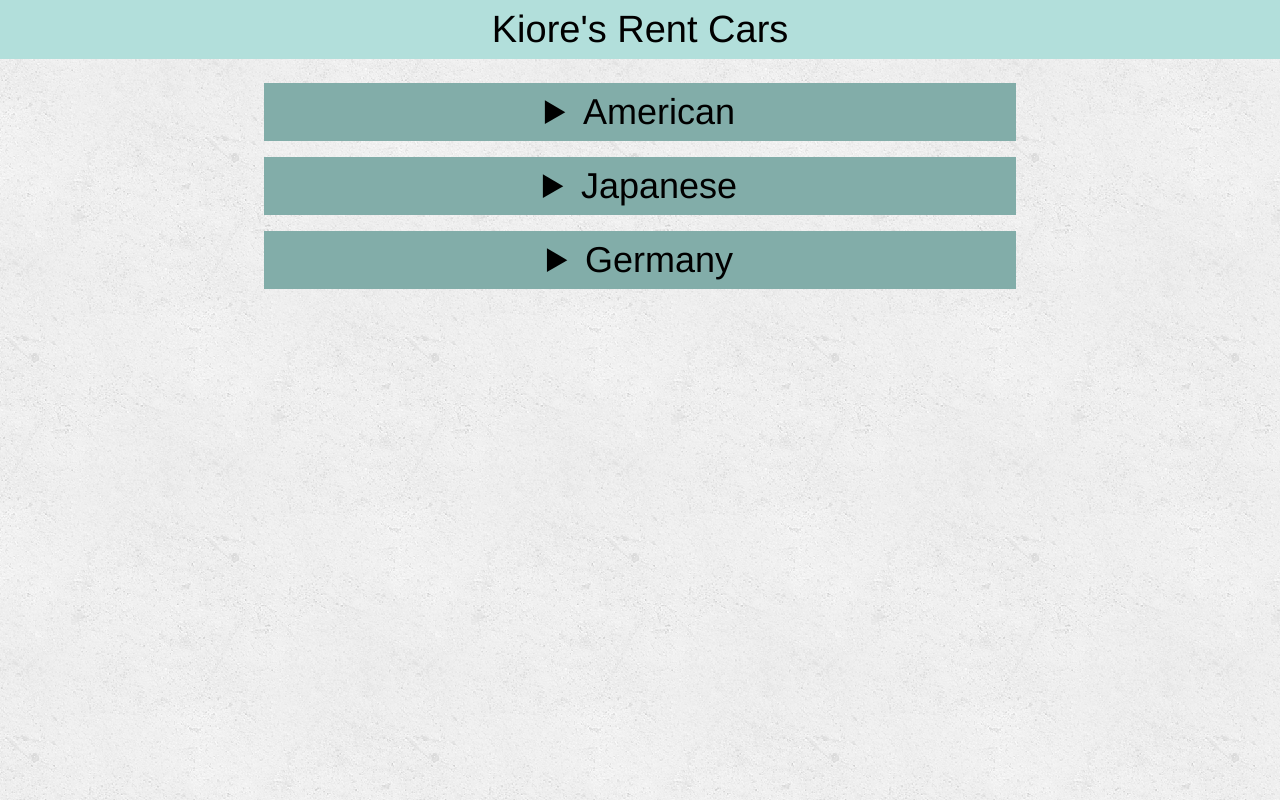
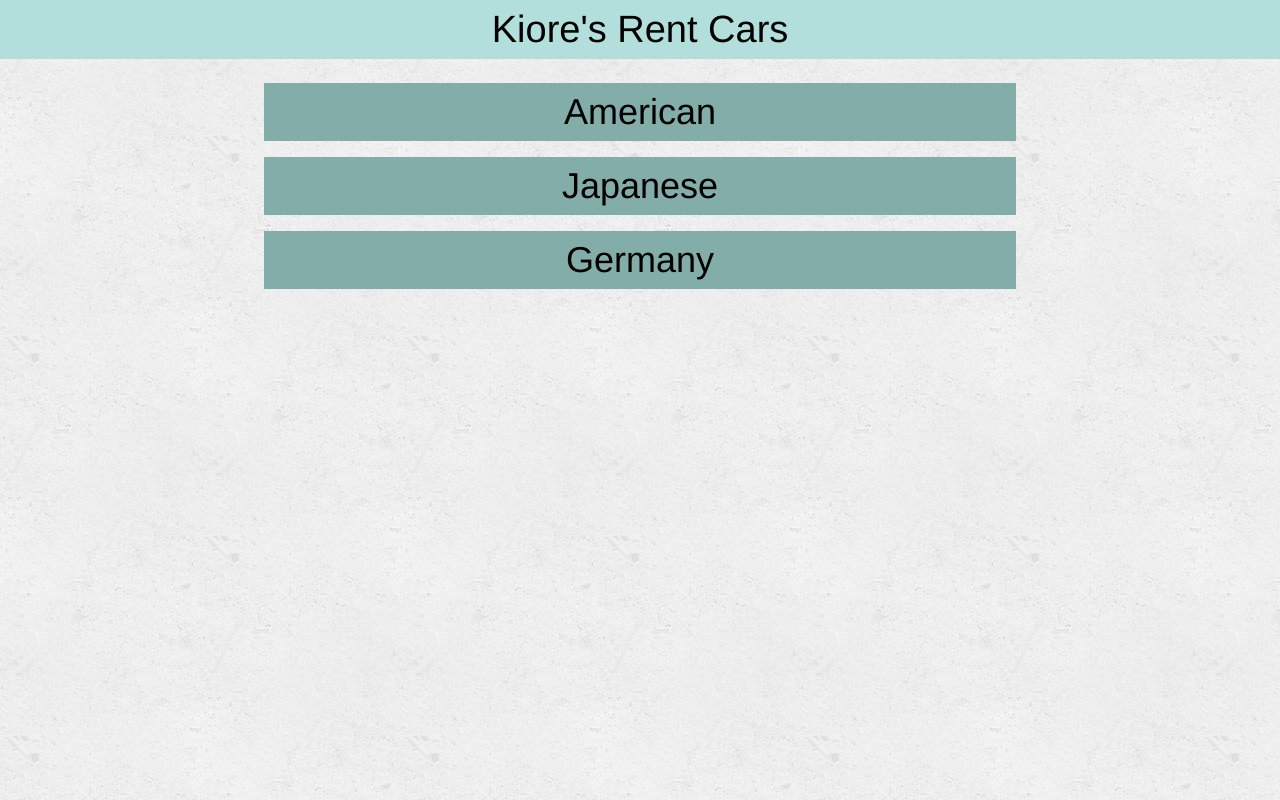
Before and after one commit to Kiore0613/week6, an Angular app in the folder homework1/: page / in a window 1280 px wide. Built offline with nearby package versions, Linux system fonts and the light colour scheme.

Commit message:
fix details open

```diff
--- a/homework1/src/app/modules/layout/accordion/accordion.component.html
+++ b/homework1/src/app/modules/layout/accordion/accordion.component.html
@@ -1,7 +1,7 @@
 <!--<div class="accordin" *ngFor="let vehicle of vehicles">-->
 <details [open]="isOpen">
   <summary>{{vehicles.categoryName}}</summary>
-  <div class="body" *ngFor="let item of vehicles.vehicleCollection">
+  <div *ngFor="let item of vehicles.vehicleCollection">
     <img [src]="item.logo" class="img-logo">
     <div class="item-container">
       <h2>Brand:</h2>
--- a/homework1/src/app/modules/layout/accordion/accordion.component.scss
+++ b/homework1/src/app/modules/layout/accordion/accordion.component.scss
@@ -8,16 +8,32 @@ details {
   background: $primary-dark;
   font-family: $font-family;
   font-size: $title-size;
+  text-decoration: none;
   cursor: pointer;
 }
+
+summary {
+  display: flex;
+  justify-content: center;
+}
+
+summary::-webkit-details-marker {
+  display: none;
+}
+
 @keyframes open {
   0% {opacity: 0; margin-left: -20px}
   100% {opacity: 1; margin-left: 0px}
 }
 
+details[open] {
+  background: $secondary;
+}
+
 details[open] summary ~ * {
+  background: $primary-light;
   animation: open .5s ease-in-out;
-  background: $primary-light;
+  cursor: default;
 }
 
 .img-logo {
--- a/homework1/src/app/modules/layout/accordion/accordion.component.ts
+++ b/homework1/src/app/modules/layout/accordion/accordion.component.ts
@@ -13,7 +13,6 @@ export class AccordionComponent implements OnInit {
   constructor() { }
 
   ngOnInit() {
-    console.log(this.vehicles);
   }
 
 }
--- a/homework1/src/app/modules/layout/layout/layout.component.html
+++ b/homework1/src/app/modules/layout/layout/layout.component.html
@@ -1,6 +1,6 @@
 <header>Kiore's Rent Cars</header>
 <div class="container">
-  <div *ngFor="let item of arrVehicleCollection" class="accordion">
-    <app-accordion [vehicles]="item"></app-accordion>
+  <div *ngFor="let vehicles of arrVehicleCollection" class="accordion">
+    <app-accordion [vehicles]="vehicles"></app-accordion>
   </div>
 </div>
--- a/homework1/src/assets/styles/_variables.scss
+++ b/homework1/src/assets/styles/_variables.scss
@@ -7,17 +7,13 @@ $screen-laptop-l: 1440px;
 $blue: #b2dfdb;
 $light-blue: #e5ffff;
 $dark-blue: #82ada9;
-$black: #0000;
-$teal: #4db6ac;
-$light-teal: #82e9de;
+$orange: #c79a00;
 $dark-teal: #00867d;
 $primary: $blue;
 $primary-light: $light-blue;
 $primary-dark: $dark-blue;
-$secondary: $teal;
-$secondary-light: $light-teal;
+$secondary: $orange;
 $secondary-dark: $dark-teal;
-$text-color: $black;
 
 //Text size
 $header-size: 38px;
```
